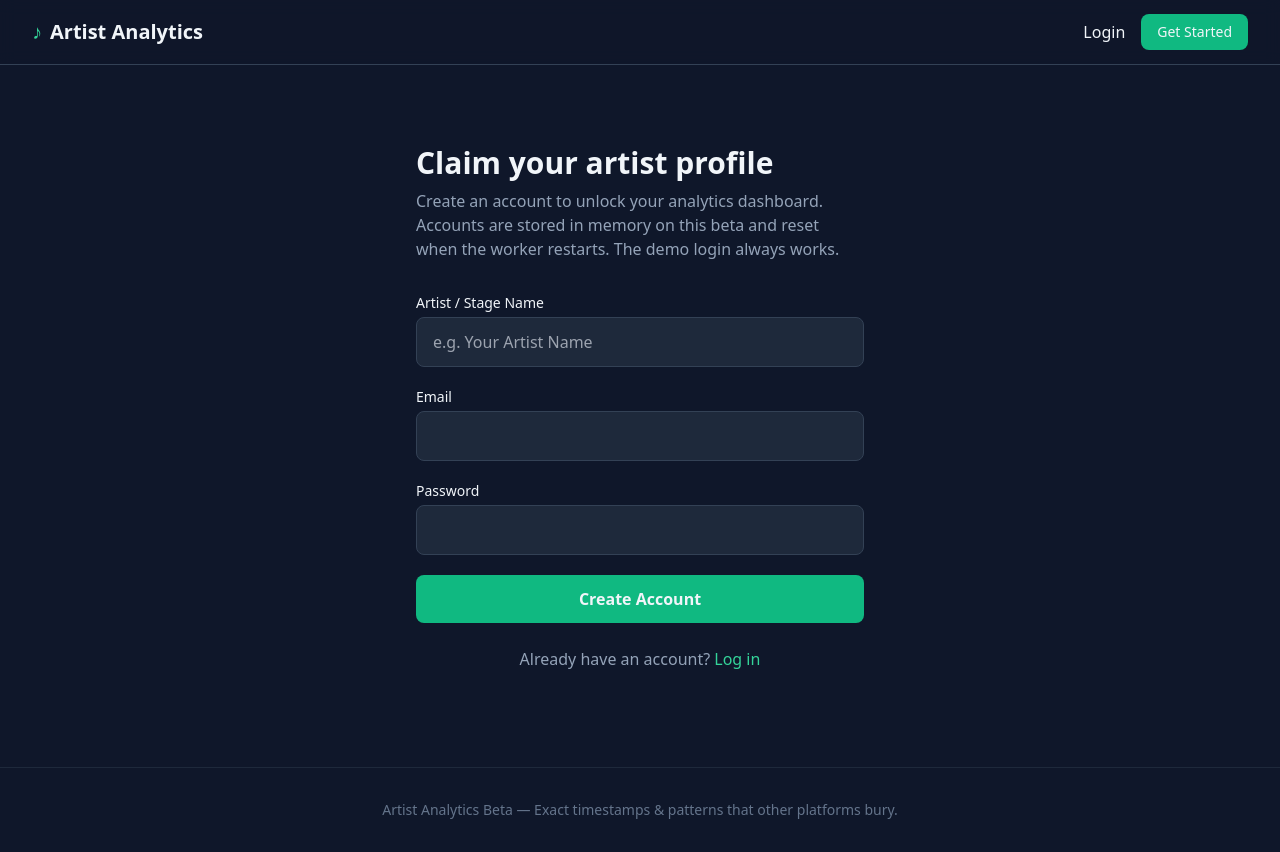
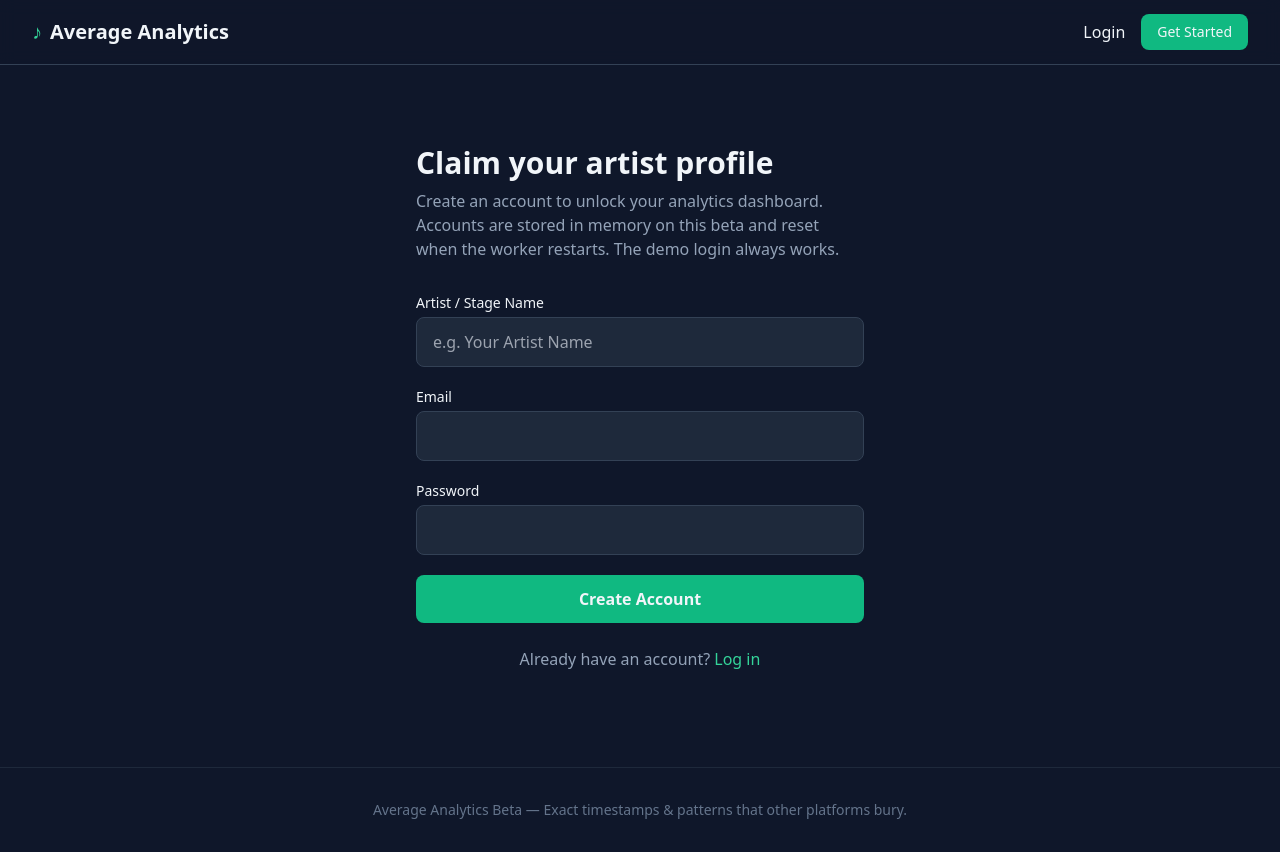
Before and after one commit to callensounds/artist-analytics, a Python web app: template templates/register.html in a window 1280 px wide. Run offline with Jinja, Linux system fonts and the light colour scheme; the template is opened without the code that fills it, so the values that code supplies are empty; some libraries are stand-ins or nearby versions.

Commit message:
Rename the user-facing brand to Average Analytics.
Page titles, navigation, the login and register pages, the README heading, and the FastAPI title now use the new name. The Worker name and repository URL stay the same.

Co-authored-by: callensounds <callensounds@users.noreply.github.com>

```diff
--- a/src/main.py
+++ b/src/main.py
@@ -13,7 +13,7 @@ try:
 except ImportError:  # The workers runtime exists on Cloudflare, not in local tests.
     asgi = None
 
-app = FastAPI(title="Artist Analytics")
+app = FastAPI(title="Average Analytics")
 app.add_middleware(WorkerSessionMiddleware, fallback_secret=FALLBACK_SESSION_SECRET)
 
 _TEMPLATE_DIR = Path(__file__).resolve().parent.parent / "templates"
--- a/templates/base.html
+++ b/templates/base.html
@@ -3,7 +3,7 @@
 <head>
     <meta charset="UTF-8">
     <meta name="viewport" content="width=device-width, initial-scale=1.0">
-    <title>{% block title %}Artist Analytics{% endblock %}</title>
+    <title>{% block title %}Average Analytics{% endblock %}</title>
     <script src="https://cdn.tailwindcss.com"></script>
     <script>
         tailwind.config = {
@@ -28,7 +28,7 @@
             <div class="flex justify-between h-16 items-center">
                 <a href="/" class="flex items-center space-x-2 text-xl font-bold">
                     <span class="text-emerald-400">♪</span>
-                    <span>Artist Analytics</span>
+                    <span>Average Analytics</span>
                 </a>
                 <div class="flex items-center space-x-4">
                     {% if user is defined and user %}
@@ -49,7 +49,7 @@
     </main>
 
     <footer class="border-t border-slate-800 mt-16 py-8 text-center text-slate-500 text-sm">
-        Artist Analytics Beta — Exact timestamps & patterns that other platforms bury.
+        Average Analytics Beta — Exact timestamps & patterns that other platforms bury.
     </footer>
 </body>
 </html>
--- a/templates/dashboard.html
+++ b/templates/dashboard.html
@@ -1,5 +1,5 @@
 {% extends "base.html" %}
-{% block title %}{{ query }} — Artist Analytics{% endblock %}
+{% block title %}{{ query }} — Average Analytics{% endblock %}
 
 {% block head %}
 <script src="https://cdn.jsdelivr.net/npm/chart.js"></script>
--- a/templates/index.html
+++ b/templates/index.html
@@ -1,5 +1,5 @@
 {% extends "base.html" %}
-{% block title %}Artist Analytics — Know Exactly When to Drop{% endblock %}
+{% block title %}Average Analytics — Know Exactly When to Drop{% endblock %}
 
 {% block content %}
 <div class="text-center py-16">
--- a/templates/login.html
+++ b/templates/login.html
@@ -1,5 +1,5 @@
 {% extends "base.html" %}
-{% block title %}Login — Artist Analytics{% endblock %}
+{% block title %}Login — Average Analytics{% endblock %}
 
 {% block content %}
 <div class="max-w-md mx-auto mt-12">
--- a/templates/register.html
+++ b/templates/register.html
@@ -1,5 +1,5 @@
 {% extends "base.html" %}
-{% block title %}Create Account — Artist Analytics{% endblock %}
+{% block title %}Create Account — Average Analytics{% endblock %}
 
 {% block content %}
 <div class="max-w-md mx-auto mt-12">
```
Also changed, not shown: README.md.
